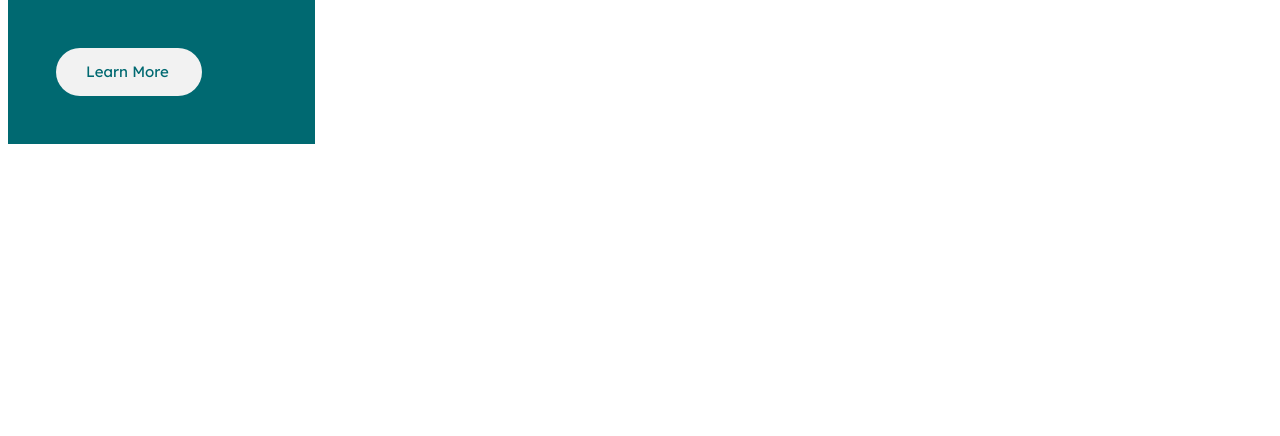
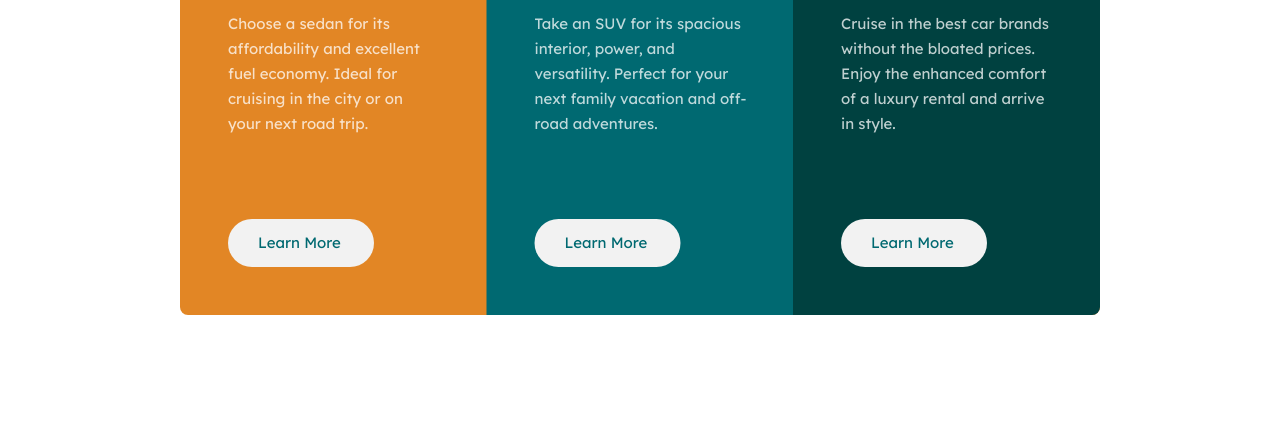
Before and after one commit to justvuradd0/card-component, a plain HTML site: page index.html in a window 1280 px wide. Shown: the part 364-800 px from the top of the page. Drawn offline with Linux system fonts and the light colour scheme; a web font is replaced by a local one.

Commit message:
3 card finish

```diff
--- a/index.html
+++ b/index.html
@@ -14,8 +14,20 @@
   </head>
   <body>
     <article>
-      <!-- <img src="./img/CAR.png" alt="" width="64" height="40" /> -->
       <div>
+        <div class="img">
+          <img src="./CAR1.svg" alt="" />
+        </div>
+        <h3>Sedans</h3>
+        <p>
+          Choose a sedan for its affordability and excellent fuel economy. Ideal
+          for cruising in the city or on your next road trip.
+        </p>
+        <a href="">Learn More</a>
+      </div>
+
+      <div class="card2">
+        <div class="img">
           <img src="./green1Car.svg" alt="" />
         </div>
         <h3>SUVs</h3>
@@ -24,6 +36,18 @@
           for your next family vacation and off-road adventures.
         </p>
         <a href="">Learn More</a>
+      </div>
+      <div class="card3">
+        <div class="img">
+          <img src="./CAR3.svg" alt="" />
+        </div>
+        <h3>Luxury</h3>
+        <p>
+          Cruise in the best car brands without the bloated prices. Enjoy the
+          enhanced comfort of a luxury rental and arrive in style.
+        </p>
+        <a href="">Learn More</a>
+      </div>
     </article>
   </body>
 </html>
--- a/style.css
+++ b/style.css
@@ -2,15 +2,39 @@
   box-sizing: border-box;
 }
 article {
+  width: 920px;
+  height: 500px;
+  border-radius: 8px;
+  background: #E28625;
+  padding: 48px;
+  position: relative;
+  margin-block-start: 179px;
+  margin-inline: auto;
+}
+
+.card2 {
   width: 307px;
   height: 500px;
   background: #006971;
   padding: 48px;
+  position: absolute;
+  left: 50%;
+  top: 0%;
+  transform: translate(-50%);
 }
-/* img {
-  margin-bottom: 35px;
-} */
-div {
+.card3 {
+  width: 307px;
+  height: 500px;
+  border-radius: 0 8px 8px 0;
+  background: #004140;
+  padding: 48px;
+  position: absolute;
+  right: 0%;
+  top: 0%;
+
+}
+
+.img {
   width: 40px;
   height: 40px;
   position: relative;
@@ -44,6 +68,8 @@ p {
   color: #ffffff;
   mix-blend-mode: normal;
   opacity: 0.75;
+  width: 212px;
+  height: 125px;
 }
 a {
   text-decoration: none;
```
Also changed, not shown: CAR1.svg (added), CAR3.svg (added). Lines whose indentation alone changed are shown as unchanged.
